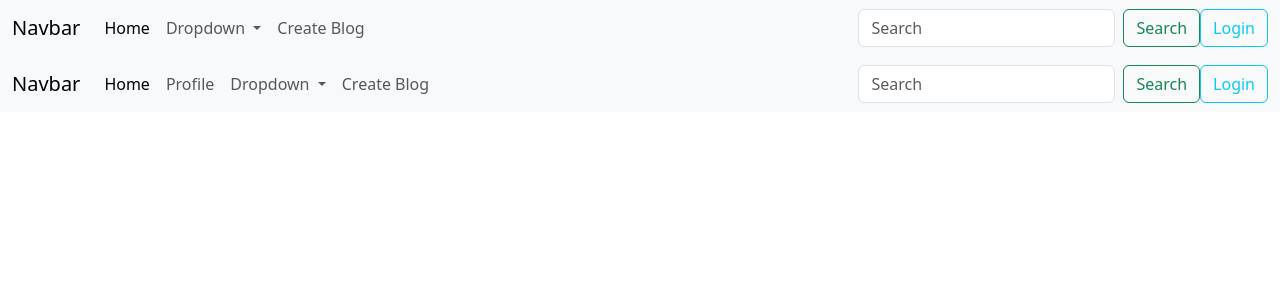
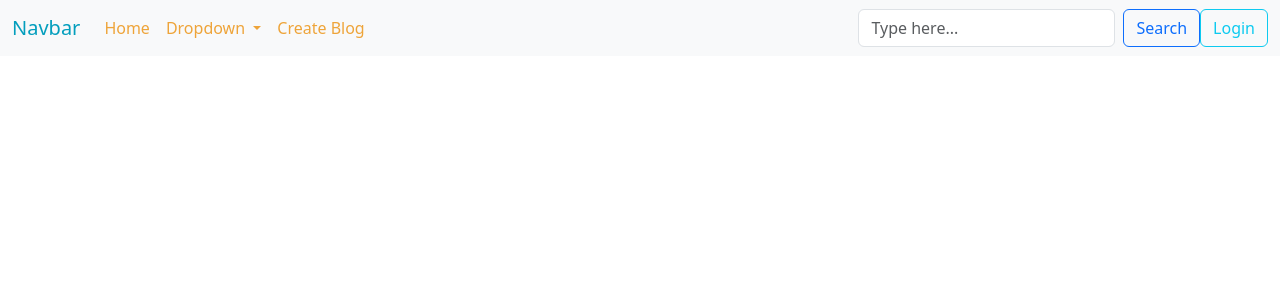
Before and after one commit to ScarlettJames/Blog, a Django app: page / in a window 1280 px wide. Shown: the top 300 px of the page. Run offline with Django 4.2, Linux system fonts and the light colour scheme; data that the repository does not hold is empty; some libraries are stand-ins or nearby versions.

Commit message:
change nav buttons color

```diff
--- a/templates/homepage.html
+++ b/templates/homepage.html
@@ -1,47 +1,6 @@
 {% extends 'master.html' %}
 
 {% block content %}
-  <nav class="navbar navbar-expand-lg bg-body-tertiary">
-    <div class="container-fluid">
-      <a class="navbar-brand" href="#">Navbar</a>
-      <button class="navbar-toggler" type="button" data-bs-toggle="collapse" data-bs-target="#navbarSupportedContent" aria-controls="navbarSupportedContent" aria-expanded="false" aria-label="Toggle navigation">
-        <span class="navbar-toggler-icon"></span>
-      </button>
-      <div class="collapse navbar-collapse" id="navbarSupportedContent">
-        <ul class="navbar-nav me-auto mb-2 mb-lg-0">
-          <li class="nav-item">
-            <a class="nav-link active" aria-current="page" href="#">Home</a>
-          </li>
-          <li class="nav-item">
-            <a class="nav-link" href="{% url 'account.profile' user.id %}">Profile</a>
-          </li>
-          <li class="nav-item dropdown">
-            <a class="nav-link dropdown-toggle" href="#" role="button" data-bs-toggle="dropdown" aria-expanded="false">
-              Dropdown
-            </a>
-            <ul class="dropdown-menu">
-              <li><a class="dropdown-item" href="#">Action</a></li>
-              <li><a class="dropdown-item" href="#">Another action</a></li>
-              <li><hr class="dropdown-divider"></li>
-              <li><a class="dropdown-item" href="#">Something else here</a></li>
-            </ul>
-          </li>
-          <li class="nav-item">
-            <a class="nav-link" href="{% url 'blog.new' %}">Create Blog</a>
-          </li>
-        </ul>
-        <form class="d-flex" role="search">
-          <input class="form-control me-2" type="search" placeholder="Search" aria-label="Search">
-          <button class="btn btn-outline-success" type="submit">Search</button>
-        </form>
-        {% if user.is_authenticated %}
-          <a href="{% url 'account.logout' %}" class="btn btn-outline-info">Logout</a>
-        {% else %}
-          <a href="{% url 'account.login' %}" class="btn btn-outline-info">Login</a>
-        {% endif %}
-      </div>
-    </div>
-  </nav>
 
   {% if messages %}
     {% for message in messages %}
--- a/templates/login.html
+++ b/templates/login.html
@@ -3,7 +3,7 @@
 {% block style %}
     <style>
         .bg-login {
-            background: #039dbc;
+            background: #039ebd;
             border-radius: 1em;
         }
 
--- a/templates/navbar.html
+++ b/templates/navbar.html
@@ -1,21 +1,21 @@
 <nav class="navbar navbar-expand-lg bg-body-tertiary">
     <div class="container-fluid">
-      <a class="navbar-brand" href="#">Navbar</a>
+      <a class="navbar-brand" style="color: #039ebd;" href="#">Navbar</a>
       <button class="navbar-toggler" type="button" data-bs-toggle="collapse" data-bs-target="#navbarSupportedContent" aria-controls="navbarSupportedContent" aria-expanded="false" aria-label="Toggle navigation">
         <span class="navbar-toggler-icon"></span>
       </button>
       <div class="collapse navbar-collapse" id="navbarSupportedContent">
         <ul class="navbar-nav me-auto mb-2 mb-lg-0">
           <li class="nav-item">
-            <a class="nav-link active" aria-current="page" href="{% url 'blog.home' %}">Home</a>
+            <a class="nav-link active" style="color: #eea439;" aria-current="page" href="{% url 'blog.home' %}">Home</a>
           </li>
           {% if user.is_authenticated %}
           <li class="nav-item">
-            <a class="nav-link" href="{% url 'account.profile' user.profile.id %}">Profile</a>
+            <a class="nav-link" style="color: #eea439;" href="{% url 'account.profile' user.profile.id %}">Profile</a>
           </li>
           {% endif %}
           <li class="nav-item dropdown">
-            <a class="nav-link dropdown-toggle" href="#" role="button" data-bs-toggle="dropdown" aria-expanded="false">
+            <a class="nav-link dropdown-toggle" style="color: #eea439;" href="#" role="button" data-bs-toggle="dropdown" aria-expanded="false">
               Dropdown
             </a>
             <ul class="dropdown-menu">
@@ -26,15 +26,15 @@
             </ul>
           </li>
           <li class="nav-item">
-            <a class="nav-link" href="{% url 'blog.new' %}">Create Blog</a>
+            <a class="nav-link" style="color: #eea439;" href="{% url 'blog.new' %}">Create Blog</a>
           </li>
         </ul>
         <form class="d-flex" role="search">
-          <input class="form-control me-2" type="search" placeholder="Search" aria-label="Search">
-          <button class="btn btn-outline-success" type="submit">Search</button>
+          <input class="form-control me-2" style="color: #eea439;" type="search" placeholder="Type here..." aria-label="Search">
+          <button class="btn btn-outline-primary" type="submit">Search</button>
         </form>
         {% if user.is_authenticated %}
-          <a href="{% url 'account.logout' %}" class="btn btn-outline-info">Logout</a>
+          <a href="{% url 'account.logout' %}" class="btn btn-outline-danger">Logout</a>
         {% else %}
           <a href="{% url 'account.login' %}" class="btn btn-outline-info">Login</a>
         {% endif %}
--- a/templates/updateBlog.html
+++ b/templates/updateBlog.html
@@ -3,7 +3,7 @@
 {% block style %}
     <style>
         .bg-blog {
-            background: rgb(101, 216, 228);
+            background: #039ebd;
             border-radius: 1em;
         }
 
```
